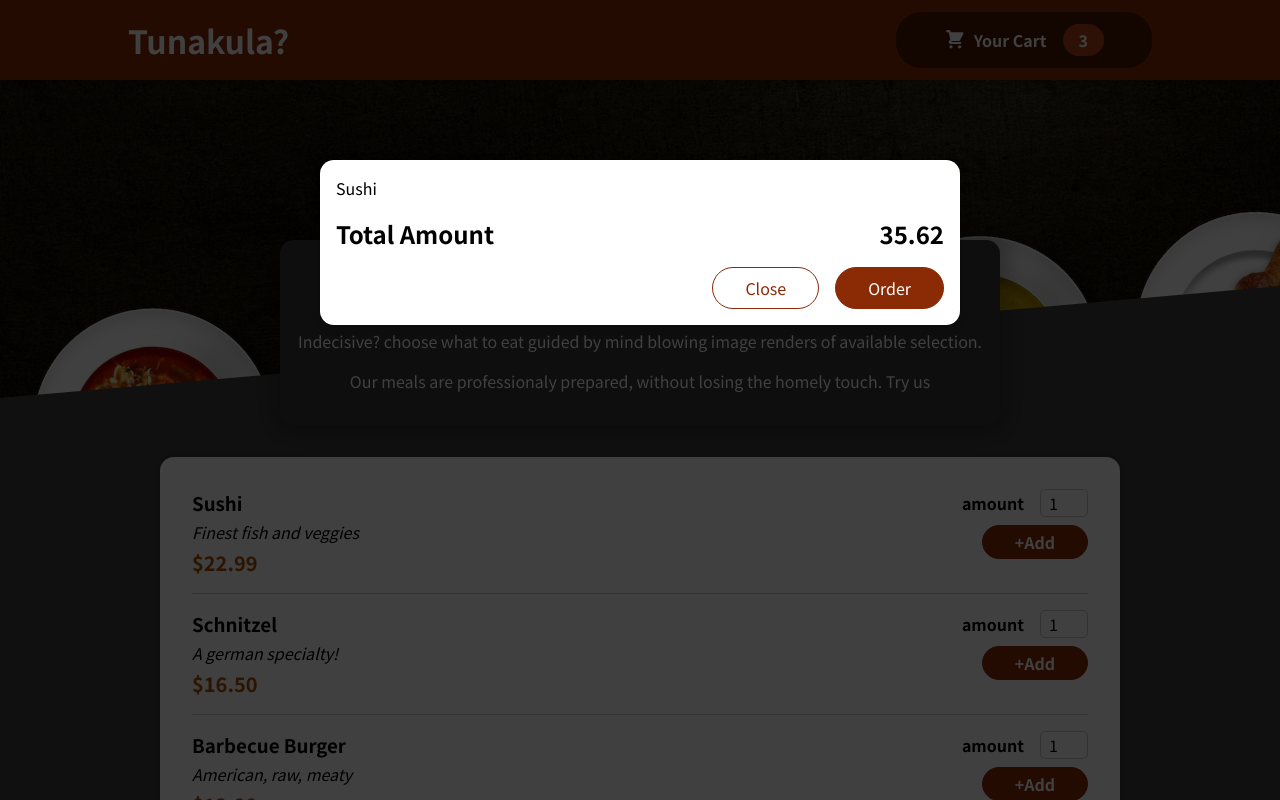
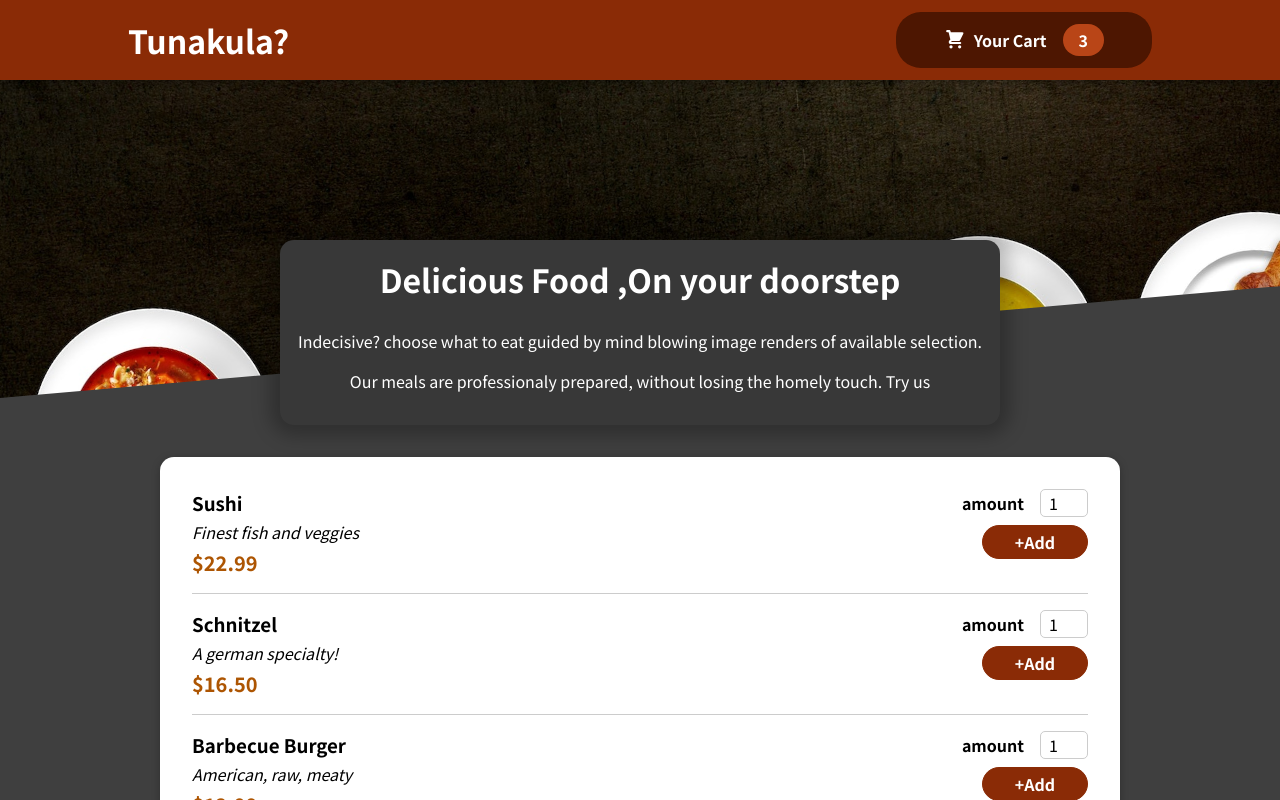
Before and after one commit to KephaKibet/react-meal-order-app, a React (Create React App) app: page / in a window 1280 px wide. Shown: the top 800 px of the page. Built offline with nearby package versions, Linux system fonts and the light colour scheme.

Commit message:
show cart modal on cart header button click

```diff
--- a/src/App.js
+++ b/src/App.js
@@ -1,14 +1,23 @@
-import { Fragment } from 'react';
+import { Fragment, useState } from 'react';
 import Header from './components/Layout/Header'
 import Meals from './components/Meals/Meals';
 import Cart from './components/Cart/Cart';
 
 
 function App() {
+  const [cartIsShown, setCartIsShown] = useState(false);
+
+  const showCartHandler = () => {
+    setCartIsShown(true);
+  }
+
+  const hideCartHandler = () => {
+    setCartIsShown(false);
+  }
   return (
     <Fragment>
-      <Cart />
-      <Header />
+      {cartIsShown && <Cart />}
+      <Header onShowCart={showCartHandler} />
       <main>
         <Meals />
       </main>
--- a/src/components/Layout/Header.jsx
+++ b/src/components/Layout/Header.jsx
@@ -11,7 +11,7 @@
   return <Fragment>
     <header className={classes.header}>
       <h1>Tunakula?</h1>
-       <HeaderCartButton />
+       <HeaderCartButton onClick={props.onShowCart} />
 
     </header>
 
--- a/src/components/Layout/HeaderCartButton.jsx
+++ b/src/components/Layout/HeaderCartButton.jsx
@@ -4,7 +4,8 @@
 
 const HeaderCartButton = props => {
 
-  return (<button className={classes.button}>
+  return (
+    <button className={classes.button} onClick={props.onClick}>
     <span className={classes.icon}> <CartIcon /> </span>
     <span>Your Cart</span>
     <span className={classes.badge}>3</span>
```
Also changed, not shown: 1 other file (tests, documents, lock files or other folders).
